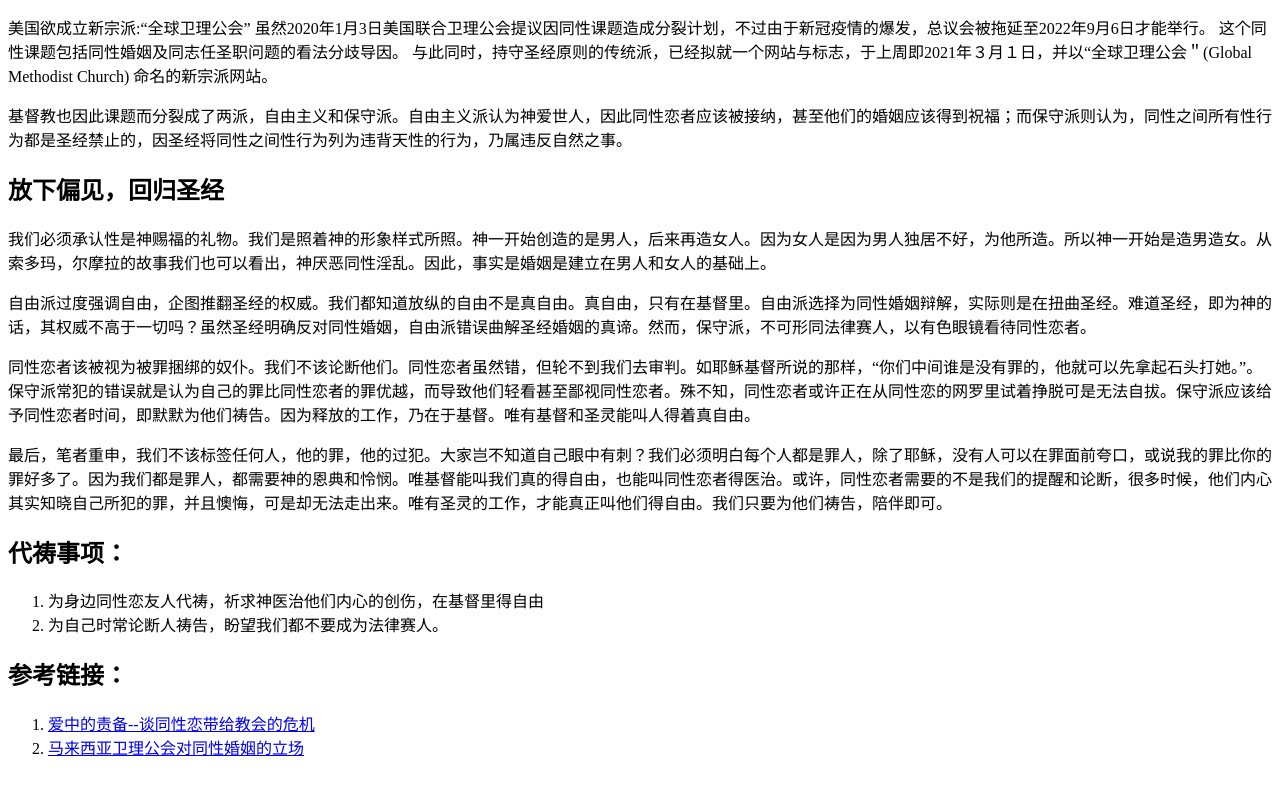
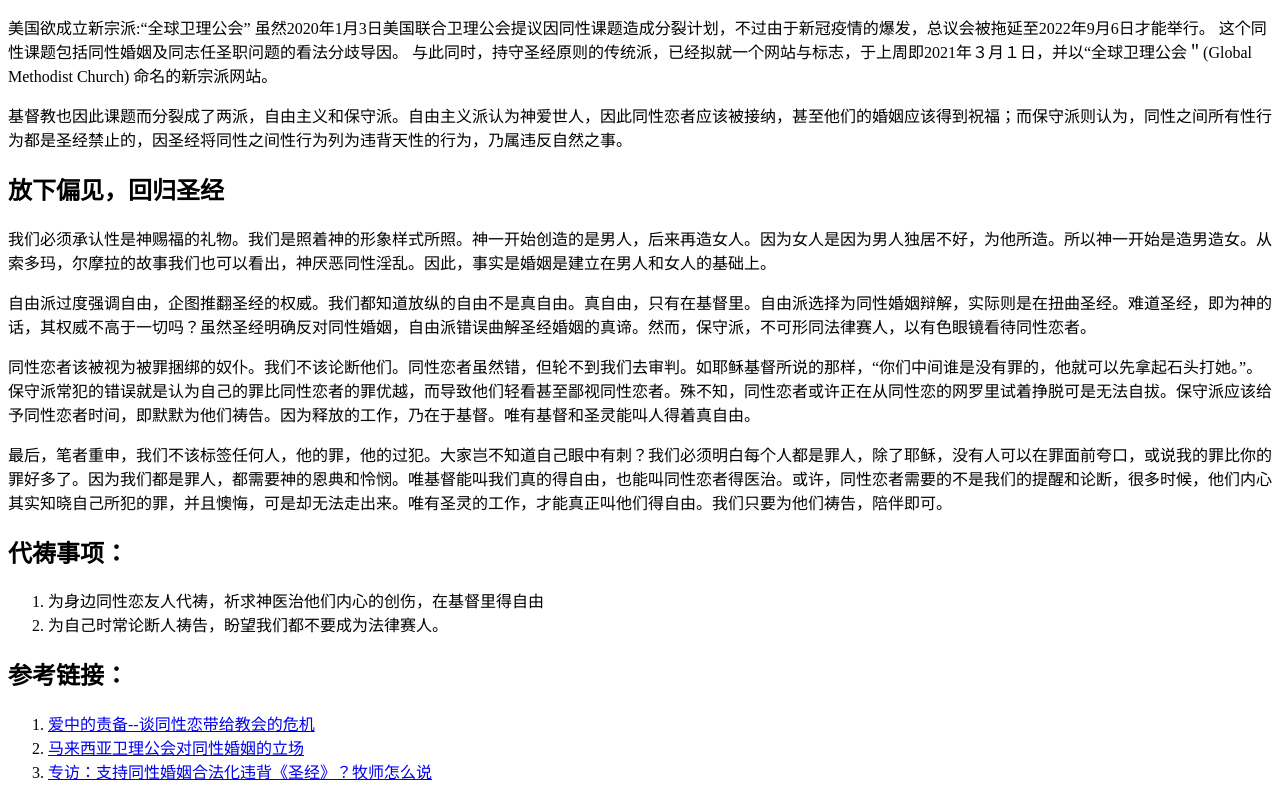
Before and after one commit to hovahyii/jesus-the-only-hope, a Next.js app: page /devotion in a window 1280 px wide. Shown: the part 894-1693 px from the top of the page. Before the commit the page ends 1669 px from the top, so only its background shows below. Built offline with nearby package versions, Linux system fonts and the light colour scheme.

Commit message:
update link

```diff
--- a/pages/devotion.tsx
+++ b/pages/devotion.tsx
@@ -152,6 +152,14 @@ export default function devotion() {
 											马来西亚卫理公会对同性婚姻的立场
 										</a>
 									</li>
+									<li>
+										<a
+											href="https://www.bbc.com/zhongwen/simp/chinese-news-38400762"
+											target="_blank"
+										>
+											专访：支持同性婚姻合法化违背《圣经》？牧师怎么说
+										</a>
+									</li>
 								</ol>
 							</p>
 						</div>
```
